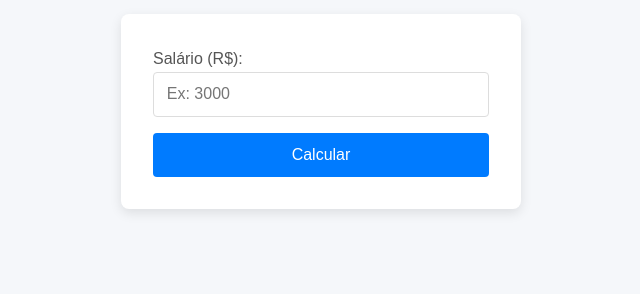
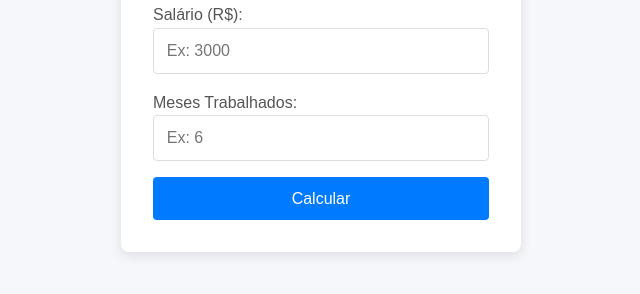
Before and after one commit to VictorAguiarD/deimo-terceiro, a plain HTML site: page index.html in a window 1280 px wide. Shown: the part 326-620 px from the top of the page, without its empty margins (319-959 px from the left). Drawn offline with Linux system fonts and the light colour scheme.

Commit message:
Update index.html
Adicionando o input meses

```diff
--- a/index.html
+++ b/index.html
@@ -12,6 +12,9 @@
         <label for="salario">Salário (R$):</label>
         <input type="number" id="salario" step="0.01" placeholder="Ex: 3000" required>
 
+        <label for="meses">Meses Trabalhados:</label>
+        <input type="number" id="meses" min="1" max="12" placeholder="Ex: 6" required>
+
         <button type="button" onclick="calcularDecimoTerceiro()">Calcular</button>
     </form>
 
```
